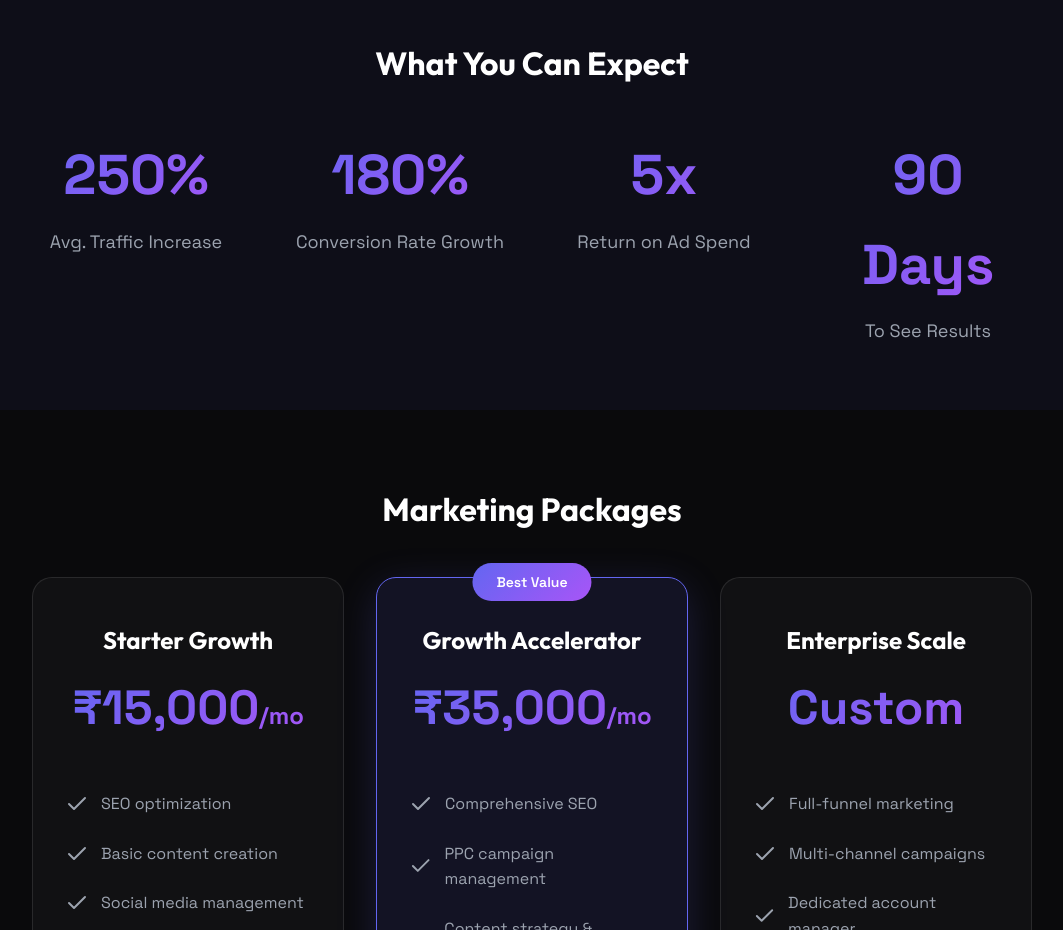
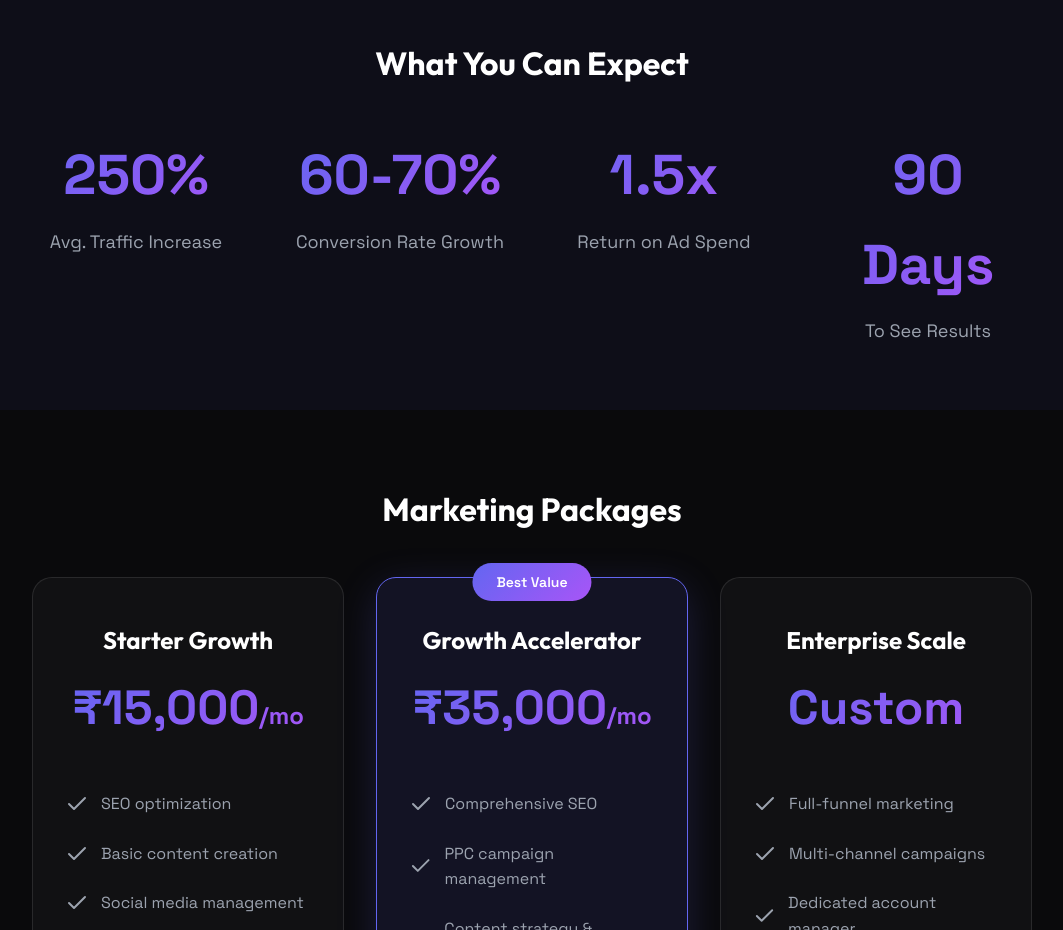
Before and after one commit to coderharjot01/Antigravity-2.0, a website: page services.html in a window 1280 px wide. Shown: the part 4000-4930 px from the top of the page, without its empty margins (108-1171 px from the left). Drawn offline with nearby package versions, Linux system fonts and the light colour scheme.

Commit message:
Update service stats

```diff
--- a/services.html
+++ b/services.html
@@ -272,11 +272,11 @@
                             <div class="result-label">Avg. Traffic Increase</div>
                         </div>
                         <div class="result-item">
-                            <div class="result-number">180%</div>
+                            <div class="result-number">60-70%</div>
                             <div class="result-label">Conversion Rate Growth</div>
                         </div>
                         <div class="result-item">
-                            <div class="result-number">5x</div>
+                            <div class="result-number">1.5x</div>
                             <div class="result-label">Return on Ad Spend</div>
                         </div>
                         <div class="result-item">
```
